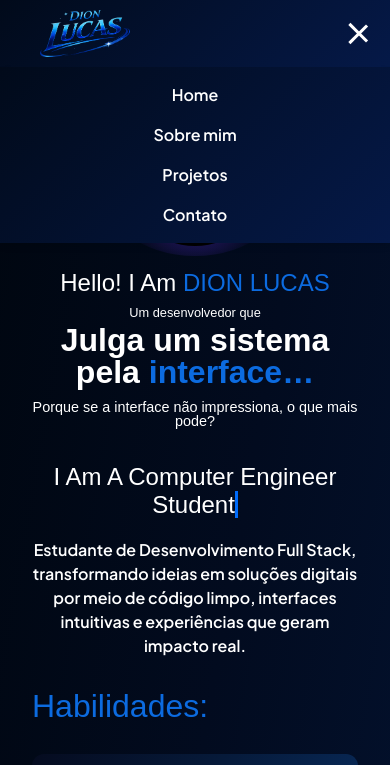
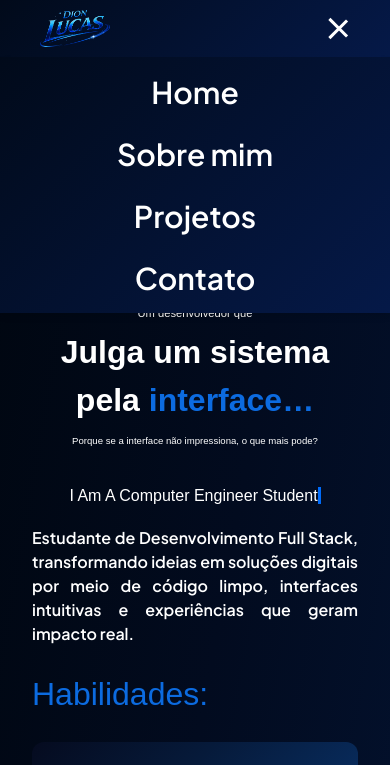
Before and after one commit to dionlucas10/portifolio, a plain HTML site: page index.html in a window 390 px wide. Both pictures are taken after a click on the element 357 px from the left and 33 px from the top of the page. Shown: the top 765 px of the page. Drawn offline with nearby package versions, Linux system fonts and the light colour scheme; a web font is replaced by a local one.

Commit message:
atualizado o header responsivo

```diff
--- a/style/banner.css
+++ b/style/banner.css
@@ -79,6 +79,10 @@
   width: 800px;
 }
 
+.text-sobre{
+  text-align: justify;
+}
+
 .texto-anim {
   font-size: 2.5rem;
   font-family: var(--fonte-secundaria);
@@ -130,7 +134,7 @@
   }
   .frase2 {
     font-size: 2rem;
-    line-height: 2rem;
+    line-height: 3rem;
     width: auto;
     text-align: center;
   }
@@ -150,9 +154,38 @@
   .text-sobre {
     font-size: 1rem;
     line-height: 1.5rem;
-    text-align: center;
+    text-align: justify;
   }
   #typing{
-    font-size: 1.5rem;
+    font-size: 1.1rem;
   }
 }
+
+
+@media screen and (max-width: 390px ) {
+
+  .titulo1{
+    font-size: 1.2rem;
+    margin: 0 0 1rem 0 ;
+  }
+  .frase1{
+    font-size: 0.7rem;
+    margin: 0 0 0.4rem 0 ;
+  }
+  .frase2{
+    font-size: 2rem;
+    line-height: 3rem;
+    /* width: 300px; */
+  }
+  .img-perfil {
+    width: 150px;
+    height: 150px;
+  }
+  #typing{
+    font-size: 1rem;
+  }
+
+  .frasef{
+    font-size: 0.6rem;
+  }
+}
--- a/style/habilidade.css
+++ b/style/habilidade.css
@@ -117,11 +117,14 @@
     align-items: center;
     line-height: 1rem;
     gap: 0.5rem;
+    width: 90%;
   }
 
   .texto-habilidades {
     width: 100%;
     text-align: center;
+    font-size: 0.7rem;
+    line-height: 1.5rem;
   }
 
   .texto-tecnologia {
@@ -130,7 +133,7 @@
   }
 
   .subititulo-habilidades {
-    font-size: 1.5rem;
+    font-size: 1.2rem;
     text-align: center;
     line-height: 2rem;
   }
--- a/style/header.css
+++ b/style/header.css
@@ -137,3 +137,98 @@ header{
         transform: translateY(0);
     }
 }
+
+@media screen and (min-width: 390px) {
+    .img-logo{
+        width: 70px;
+    }
+
+    .botao-header{
+        font-size: 15px;
+    }
+}
+
+/* tabletes */
+
+@media screen and (max-width: 1190px) {
+
+    .nav-header{
+        flex-direction: row;
+        justify-content: space-between;
+        gap: 0;
+        padding: 0 20px;
+    }
+
+    .ementos-header{
+        flex-direction: column;
+        position: absolute;
+        top: 100%;
+        left: 0;
+        width: 100%;
+        background: linear-gradient(135deg, #010A1A 0%, #051948 100%);
+        padding: 20px 0;
+        gap: 1rem;
+        box-shadow: 0 4px 6px rgba(0, 0, 0, 0.1);
+        visibility: hidden;
+        opacity: 0;
+        transform: translateY(-20px);
+        transition: opacity 0.3s ease, transform 0.3s ease;
+    }
+
+    .ementos-header.active {
+        visibility: visible;
+        opacity: 1;
+        transform: translateY(0);
+        display: flex;
+        flex-direction: column;
+        align-items: center;
+        gap: 2rem;
+    }
+
+    .ementos-header.active li {
+        animation: slideIn 0.4s ease forwards;
+    }
+
+    .ementos-header.active li:nth-child(1) { animation-delay: 0s; }
+    .ementos-header.active li:nth-child(2) { animation-delay: 0.1s; }
+    .ementos-header.active li:nth-child(3) { animation-delay: 0.2s; }
+    .ementos-header.active li:nth-child(4) { animation-delay: 0.3s; }
+
+    .hamburger {
+        display: flex;
+        flex-direction: column;
+        cursor: pointer;
+        gap: 4px;
+        margin: 0 20px;
+    }
+
+    .hamburger span {
+        width: 25px;
+        height: 3px;
+        background-color: var(--branco);
+        transition: 0.3s;
+
+    }
+
+    .hamburger.active span:nth-child(1) {
+        transform: rotate(-45deg) translate(-5px, 6px);
+        opacity: 1;
+    }
+
+    .hamburger.active span:nth-child(2) {
+        opacity: 0;
+
+    }
+
+    .hamburger.active span:nth-child(3) {
+        transform: rotate(45deg) translate(-5px, -6px);
+    }
+
+    .botao-header{
+        font-size: 30px;
+        text-decoration: none;
+
+    }
+
+
+}
--- a/style/projetos.css
+++ b/style/projetos.css
@@ -122,3 +122,18 @@
     padding: 0 1rem;
   }
 }
+
+@media screen and (max-width: 390px) {
+  .div-textos {
+    padding: 1.5rem;
+  }
+
+  .titulo-projetos {
+    font-size: 1.8rem;
+  }
+
+  .texto-projeto {
+    font-size: 1.1rem;
+  }
+
+}
```
